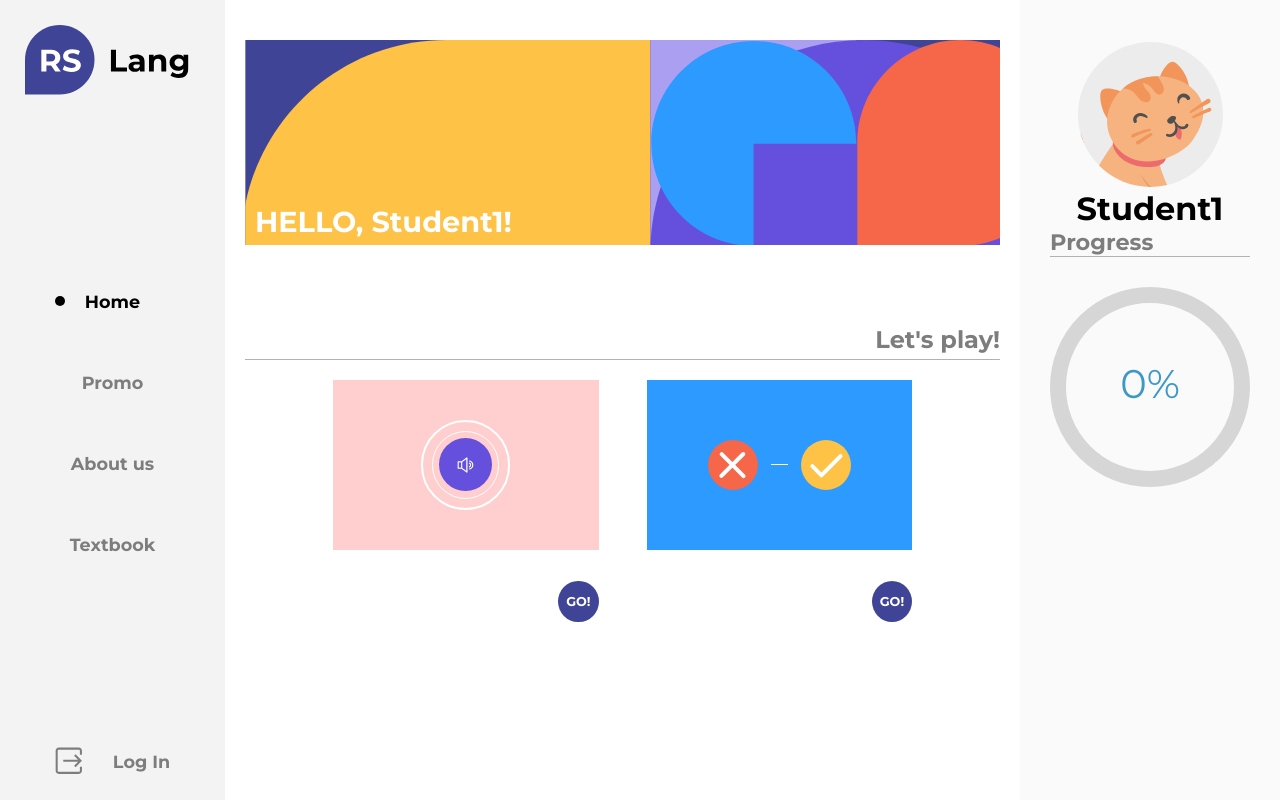
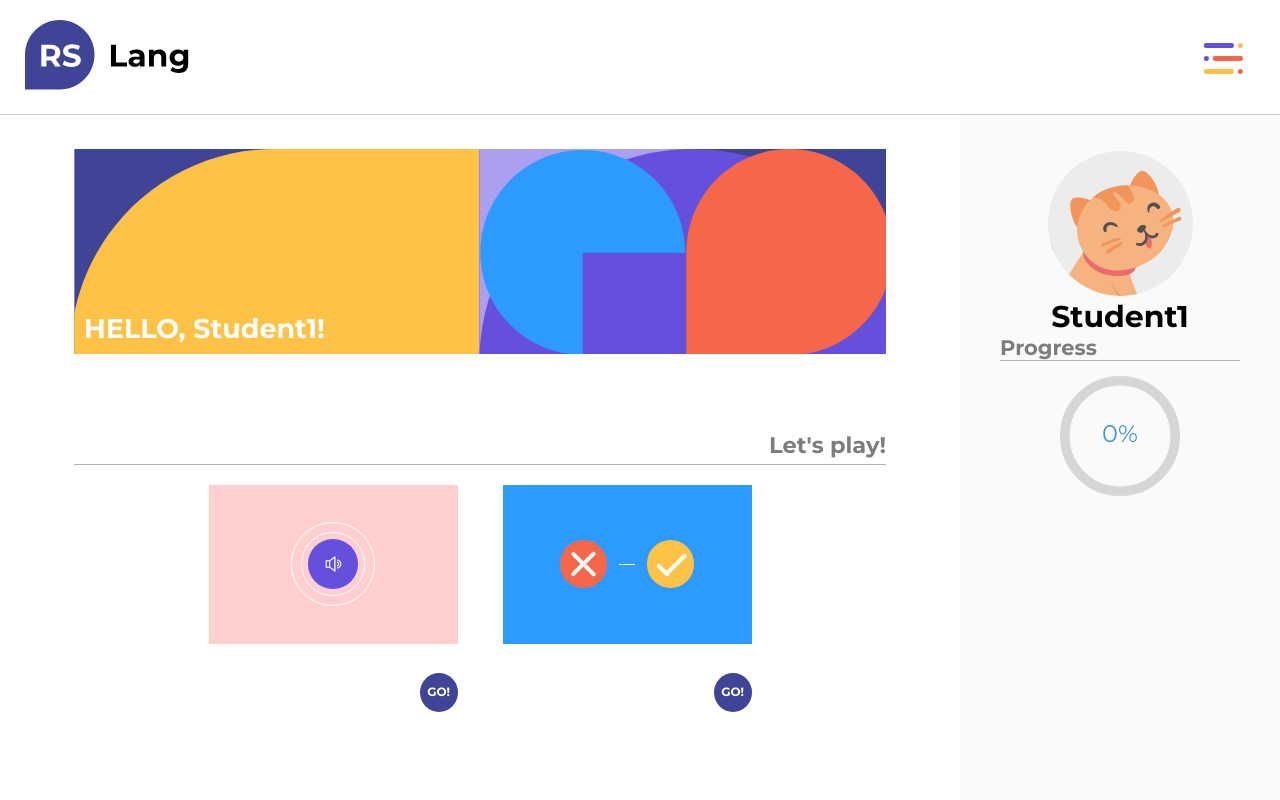
Before and after one commit to ligalaz/rsLang, a React (Create React App) app in the folder project/: page /main in a window 1280 px wide. Built offline with nearby package versions, Linux system fonts and the light colour scheme.

Commit message:
feat: add adaptive cards sidebar, logo etc

```diff
--- a/project/src/components/icon/icon.tsx
+++ b/project/src/components/icon/icon.tsx
@@ -5,12 +5,15 @@ import { spell } from "../../utils/spell";
 type IconType =
   | "settings"
   | "log-out"
+  | "log-out-burger"
   | "logo"
   | "icon"
   | "greetings"
   | "info"
   | "loading"
   | "sound"
+  | "burger-sidebar"
+  | "burger-sidebar-opened"
   | "basket";
 
 export interface IconProps {
@@ -32,6 +35,124 @@ export function Icon({
 }: IconProps) {
   function getIcon() {
     switch (type) {
+      case "burger-sidebar-opened":
+        return (
+          <svg
+            width="40"
+            height="32"
+            viewBox="0 0 40 32"
+            fill="none"
+            xmlns="http://www.w3.org/2000/svg"
+          >
+            <rect
+              x="0.662109"
+              y="0.504608"
+              width="30"
+              height="5"
+              rx="2"
+              fill="white"
+            />
+            <rect
+              x="0.662109"
+              y="26.5046"
+              width="30"
+              height="5"
+              rx="2"
+              fill="#F56748"
+            />
+            <rect
+              x="9.66211"
+              y="13.5046"
+              width="30"
+              height="5"
+              rx="2"
+              fill="white"
+            />
+            <rect
+              x="34.6621"
+              y="0.504608"
+              width="5"
+              height="5"
+              rx="2.5"
+              fill="#F56748"
+            />
+            <rect
+              x="34.6621"
+              y="26.5046"
+              width="5"
+              height="5"
+              rx="2.5"
+              fill="white"
+            />
+            <rect
+              x="0.662109"
+              y="13.5046"
+              width="5"
+              height="5"
+              rx="2.5"
+              fill="white"
+            />
+          </svg>
+        );
+      case "burger-sidebar":
+        return (
+          <svg
+            width="40"
+            height="32"
+            viewBox="0 0 40 32"
+            fill="none"
+            xmlns="http://www.w3.org/2000/svg"
+          >
+            <rect
+              x="0.853516"
+              y="0.915527"
+              width="30"
+              height="5"
+              rx="2"
+              fill="#6550DE"
+            />
+            <rect
+              x="0.853516"
+              y="26.9155"
+              width="30"
+              height="5"
+              rx="2"
+              fill="#FEC246"
+            />
+            <rect
+              x="9.85352"
+              y="13.9155"
+              width="30"
+              height="5"
+              rx="2"
+              fill="#F56748"
+            />
+            <rect
+              x="34.8535"
+              y="0.915527"
+              width="5"
+              height="5"
+              rx="2.5"
+              fill="#FEC246"
+            />
+            <rect
+              x="34.8535"
+              y="26.9155"
+              width="5"
+              height="5"
+              rx="2.5"
+              fill="#F56748"
+            />
+            <rect
+              x="0.853516"
+              y="13.9155"
+              width="5"
+              height="5"
+              rx="2.5"
+              fill="#6550DE"
+            />
+          </svg>
+        );
       case "info":
         return (
           <svg
@@ -130,6 +251,25 @@ export function Icon({
             <path
               d="M6.78385 10.4531H18.918L15.7128 7.24782L16.9056 6.05499L22.1472 11.2965L16.9056 16.5382L15.7128 15.3453L18.918 12.1401H6.78385V10.4531Z"
               fill="#7D7D7D"
+            />
+          </svg>
+        );
+      case "log-out-burger":
+        return (
+          <svg
+            width="23"
+            height="23"
+            viewBox="0 0 23 23"
+            fill="none"
+            xmlns="http://www.w3.org/2000/svg"
+          >
+            <path
+              d="M3.3899 0.492615H19.9222C21.3175 0.492615 22.4526 1.62777 22.4526 3.02308V6.39703H20.7657V3.02308C20.7657 2.55798 20.3873 2.17959 19.9222 2.17959H3.38986C2.92476 2.17959 2.54637 2.55798 2.54637 3.02308V19.5554C2.54637 20.0205 2.92476 20.3989 3.38986 20.3989H19.9222C20.3873 20.3989 20.7657 20.0205 20.7657 19.5554V16.1814H22.4526V19.5554C22.4526 20.9507 21.3175 22.0859 19.9222 22.0859H3.38986C1.99455 22.0859 0.859397 20.9507 0.859397 19.5554V3.02308C0.859439 1.62777 1.9946 0.492615 3.3899 0.492615Z"
+              fill="white"
+            />
+            <path
+              d="M7.10148 10.4457H19.2357L16.0304 7.24044L17.2233 6.04761L22.4648 11.2892L17.2233 16.5308L16.0304 15.3379L19.2357 12.1327H7.10148V10.4457Z"
+              fill="white"
             />
           </svg>
         );
--- a/project/src/pages/main/components/card/card.scss
+++ b/project/src/pages/main/components/card/card.scss
@@ -1,7 +1,7 @@
 @import "../../components/responsive/responsive-media";
 
 .card {
-  margin-bottom: 13px;
+  margin-bottom: 15px;
   position: relative;
 
   &::before {
@@ -100,6 +100,11 @@
     background-color: #ffffff;
     border: 1px solid #B2B2B2;
     border-radius: 4px;
+
+    @include mobile-inbetween() {
+      flex-direction: column;
+      padding: 20px 0px;
+    }
   }
 
   &__word {
@@ -107,6 +112,10 @@
     font-size: 1.5rem;
     margin-bottom: 11px;
     color: #000000;
+
+    @include mobile-inbetween() {
+      text-align: center;
+    }
   }
 
   &__img-container {
@@ -152,12 +161,25 @@
     font-size: 1rem;
     line-height: 1.2rem;
     color: #7D7D7D;
+
+    @include mobile-inbetween() {
+      text-align: center;
+    }
   }
 
   &__controls {
     display: flex;
     flex-direction: column;
     align-self: self-end;
+
+    @include mobile-inbetween() {
+      flex-direction: row;
+      align-self: auto;
+      width: 40%;
+      margin-top: 10px;
+      margin-bottom: -10px;
+      justify-content: space-between;
+    }
 
     &_no-badge {
       align-self: self-start;
--- a/project/src/pages/main/components/personal/personal.scss
+++ b/project/src/pages/main/components/personal/personal.scss
@@ -1,8 +1,22 @@
 @import '../responsive/responsive-media.scss';
+
+html {
+
+  @include desktop-lower() {
+    font-size: 15px;
+  }
+
+}
 
 .personal {
   background: #FAFAFA;
   flex-shrink: 0;
+  transition: all 0.5s ease-in-out;
+
+
+  @include tablet-lower() {
+    display: none;
+  }
 
   &__game-hidden {
     visibility: hidden;
@@ -18,20 +32,15 @@
     box-sizing: border-box;
 
     @include desktop-highest() {
-      padding: 40px 40px;
+      padding: 40px;
       width: 320px;
       min-width: auto;
     }
 
-    @include desktop-middle() {
-      padding: 40px 30px;
-      width: 260px;
+    @include desktop-lowest() {
+      padding: 149px 40px 40px;
     }
 
-    @include desktop-lower() {
-      padding: 40px 30px;
-      width: 260px;
-    }
   }
 
   &__img {
@@ -46,6 +55,7 @@
     font-weight: 700;
     font-size: 2rem;
     text-align: center;
+
   }
   &__city {
     font-family: Montserrat;
@@ -97,12 +107,23 @@
   }
 
   &__diagram {
-    margin-top: 30px;
-    margin-bottom: 30px;
+    margin: 15px 0px;
     width: 240px;
 
     @include desktop-highest() {
       width: 100%;
+    }
+
+    @include desktop-middle() {
+      width: 90%;
+    }
+
+    @include desktop-lowest() {
+      width: 80%;
+    }
+
+    @include desktop-lowest() {
+      width: 50%;
     }
   }
 
--- a/project/src/pages/main/components/responsive/_breakpoints.scss
+++ b/project/src/pages/main/components/responsive/_breakpoints.scss
@@ -5,12 +5,11 @@ $desktop-lowest: 1280px;
 $desktop-bottom: 1200px;
 
 $tablet-upper: 1050px;
-$tablet-middle: 1600px;
-$tablet-highest: 900px;
-$tablet-lowest: 1024px;
+$tablet-middle: 900px;
+$tablet-lower: 767px;
+$tablet-lowest: 600px;
 
-$tablet-thoushud-breakpoint:1120px;
-$tablet-breakpoint: 744px;
-$tablet-x3six-breakpoint:680px;
-$mobile-fiffif-breakpoint: 550px;
-$mobile-breakpoint: 375px;
+$mobile-upper: 550px;
+$mobile-inbetween: 500px;
+$mobile-middle: 400px;
+$mobile-lower: 321px;
--- a/project/src/pages/main/components/responsive/_responsive-media.scss
+++ b/project/src/pages/main/components/responsive/_responsive-media.scss
@@ -34,3 +34,29 @@
     @content;
   }
 }
+
+@mixin tablet-middle {
+  @media (max-width: $tablet-middle) {
+    @content;
+  }
+}
+
+
+
+@mixin tablet-lower {
+  @media (max-width: $tablet-lower) {
+    @content;
+  }
+}
+
+@mixin tablet-lowest {
+  @media (max-width: $tablet-lowest) {
+    @content;
+  }
+}
+
+@mixin mobile-inbetween {
+  @media (max-width: $mobile-inbetween) {
+    @content;
+  }
+}
--- a/project/src/pages/main/components/sidebar/sidebar.scss
+++ b/project/src/pages/main/components/sidebar/sidebar.scss
@@ -1,8 +1,69 @@
 @import '../responsive/responsive-media.scss';
+
+.header {
+  display: none;
+  position: absolute;
+  top: 0px;
+  left:0px;
+  padding: 20px 25px;
+  width: 100%;
+  justify-content: space-between;
+  align-items: center;
+  background-color: white;
+  z-index: 9;
+  border-bottom: 1px solid #ccc;
+
+  @include desktop-lowest() {
+    display: flex;
+  }
+
+  &__burger {
+    display: none;
+    align-items: center;
+    position: absolute;
+    top: 42px;
+    right: 47px;
+    z-index: 15;
+    transition: 0.5s ease;
+    width: 30px;
+    height: 30px;
+
+    @include desktop-lowest() {
+      display: block;
+    }
+
+    &-rotate {
+      transform: rotate(90deg);
+    }
+
+    &-line {
+      width: 100%;
+      height: 4px;
+      background-color: #e74c3c;
+    }
+  }
+}
 
 .sidebar {
   background-color: #F3F3F3;
   flex-shrink: 0;
+
+  @include desktop-lowest() {
+    background-color: #404497;
+  }
+
+  @include desktop-lowest() {
+    transition: right 0.5s;
+    position: fixed;
+    z-index: 10;
+    top: 0;
+    right: -320px;
+    min-height: 100vh
+  }
+
+  &__appear {
+    right: 0px;
+  }
 
   &__flex {
     min-width: 150px;
@@ -14,6 +75,10 @@
     justify-content: space-between;
     box-sizing: border-box;
 
+    @include desktop-lowest() {
+      min-width: 320px;
+    }
+
     @include desktop-middle() {
       padding: 40px 40px;
     }
@@ -22,11 +87,24 @@
       padding: 25px;
     }
 
+    @include desktop-lowest() {
+      min-height: 100vh;
+    }
+
+    @include tablet-middle() {
+      min-height: 100vh;
+      min-width: 290px;
+    }
+
   }
 
   &__logo {
     display: flex;
     justify-content: center;
+
+    @include desktop-lowest() {
+      visibility: hidden;
+    }
   }
 
   &__links {
@@ -43,16 +121,20 @@
     text-decoration: none;
     cursor: pointer;
 
+    @include desktop-lowest() {
+      color: #FFFFFF;
+    }
+
     &:not(:last-child) {
       margin-bottom: 60px;
     }
 
     &:hover {
-      color: black;
+      color: #FEC246;
     }
 
     &_active {
-      color: black;
+      color: #FEC246;
 
       &::before {
         content: '';
@@ -60,7 +142,7 @@
         width: 10px;
         height: 10px;
         border-radius: 50%;
-        background-color: black;
+        background-color: #FEC246;
         position: absolute;
         transform: translate(-30px, 5px);
       }
--- a/project/src/pages/main/components/sidebar/sidebar.tsx
+++ b/project/src/pages/main/components/sidebar/sidebar.tsx
@@ -1,4 +1,4 @@
-import React from "react";
+import React, { useState } from "react";
 import Icon from "../../../../components/icon/icon";
 import { NavLink } from "react-router-dom";
 import {
@@ -8,14 +8,39 @@ import {
 } from "../../../../store/store";
 import "./sidebar.scss";
 import { logout } from "../../../../store/auth-slice";
+import classNames from "classnames";
 
 function Sidebar() {
+  const [statisticsFlag, setStatisticsFlag] = useState(false);
   const isAuth: boolean = useAppSelector(
     (state: RootState) => !!state.authState.auth
   );
   const dispatch = useAppDispatch();
   return (
-    <aside className="sidebar">
+    <>
+      <div
+        onClick={() => setStatisticsFlag((prev) => !prev)}
+        className={classNames("header__burger", {
+          "header__burger-rotate": statisticsFlag,
+        })}
+      >
+        <Icon
+          type={`${
+            statisticsFlag ? "burger-sidebar-opened" : "burger-sidebar"
+          }`}
+        />
+      </div>
+      <div className="header">
+        <NavLink to="/main">
+          <Icon type="logo" />
+        </NavLink>
+      </div>
+
+      <aside
+        className={classNames("sidebar", {
+          sidebar__appear: statisticsFlag,
+        })}
+      >
         <div className="sidebar__flex">
           <div className="sidebar__upper">
             <div className="sidebar__logo">
@@ -27,7 +52,9 @@ function Sidebar() {
           <div className="sidebar__links">
             <NavLink
               className={({ isActive }) =>
-              isActive ? "sidebar__link sidebar__link_active" : "sidebar__link"
+                isActive
+                  ? "sidebar__link sidebar__link_active"
+                  : "sidebar__link"
               }
               end
               to="/main"
@@ -36,7 +63,9 @@ function Sidebar() {
             </NavLink>
             <NavLink
               className={({ isActive }) =>
-              isActive ? "sidebar__link sidebar__link_active" : "sidebar__link"
+                isActive
+                  ? "sidebar__link sidebar__link_active"
+                  : "sidebar__link"
               }
               to="/main/promo"
             >
@@ -44,7 +73,9 @@ function Sidebar() {
             </NavLink>
             <NavLink
               className={({ isActive }) =>
-              isActive ? "sidebar__link sidebar__link_active" : "sidebar__link"
+                isActive
+                  ? "sidebar__link sidebar__link_active"
+                  : "sidebar__link"
               }
               to="/main/about-us"
             >
@@ -52,7 +83,9 @@ function Sidebar() {
             </NavLink>
             <NavLink
               className={({ isActive }) =>
-              isActive ? "sidebar__link sidebar__link_active" : "sidebar__link"
+                isActive
+                  ? "sidebar__link sidebar__link_active"
+                  : "sidebar__link"
               }
               to="/main/textbook/0/0"
             >
@@ -75,18 +108,26 @@ function Sidebar() {
                 onClick={() => dispatch(logout())}
                 className="sidebar__link sidebar__footer-flex "
               >
-              <Icon type="log-out" />
+                <Icon
+                  type={`${statisticsFlag ? "log-out-burger" : "log-out"}`}
+                />
                 <span className="sidebar__link-text">Log Out</span>
               </div>
             ) : (
-            <NavLink className="sidebar__link sidebar__footer-flex" to="/login">
-              <Icon type="log-out" />
+              <NavLink
+                className="sidebar__link sidebar__footer-flex"
+                to="/login"
+              >
+                <Icon
+                  type={`${statisticsFlag ? "log-out-burger" : "log-out"}`}
+                />
                 <span className="sidebar__link-text">Log In</span>
               </NavLink>
             )}
           </div>
         </div>
       </aside>
+    </>
   );
 }
 
--- a/project/src/pages/main/components/styles/main-page-title.scss
+++ b/project/src/pages/main/components/styles/main-page-title.scss
@@ -1,10 +1,14 @@
 .page {
   position: sticky;
-  top: 0;
+  top: 0px;
   z-index: 3;
   background-color: #ffffff;
   padding: 20px 0;
   margin-bottom: 50px;
+
+  @include desktop-lowest() {
+    position: initial;
+  }
 
   &_with-border {
     padding: 20px;
--- a/project/src/pages/main/main.scss
+++ b/project/src/pages/main/main.scss
@@ -2,12 +2,12 @@
 @import "./components/styles/main-page-title.scss";
 
 .main {
-
   display: flex;
   height: 100%;
 
   &__wrapper {
     flex-grow: 1;
+
 
     @supports (overflow: overlay) {
       overflow: hidden overlay;
@@ -20,7 +20,7 @@
     background-image: url('../../assets/img/background.jpg');
     background-size: cover;
     background-blend-mode: color-dodge;
-    background-color: #ffffff;
+    background-color: #FAFAFA;
 
     scrollbar-width: thin;
     scrollbar-color: #e6e8eb #c1c7cd;
@@ -59,7 +59,11 @@
     }
 
     @include desktop-lowest() {
-      padding: 40px 20px;
+      padding: 40px 40px;
+    }
+
+    @include desktop-lowest() {
+      padding: 149px 40px 40px;
     }
   }
 
```
Also changed, not shown: project/src/pages/main/components/personal/personal.tsx (+9 -3 lines). Lines whose indentation alone changed are shown as unchanged.
